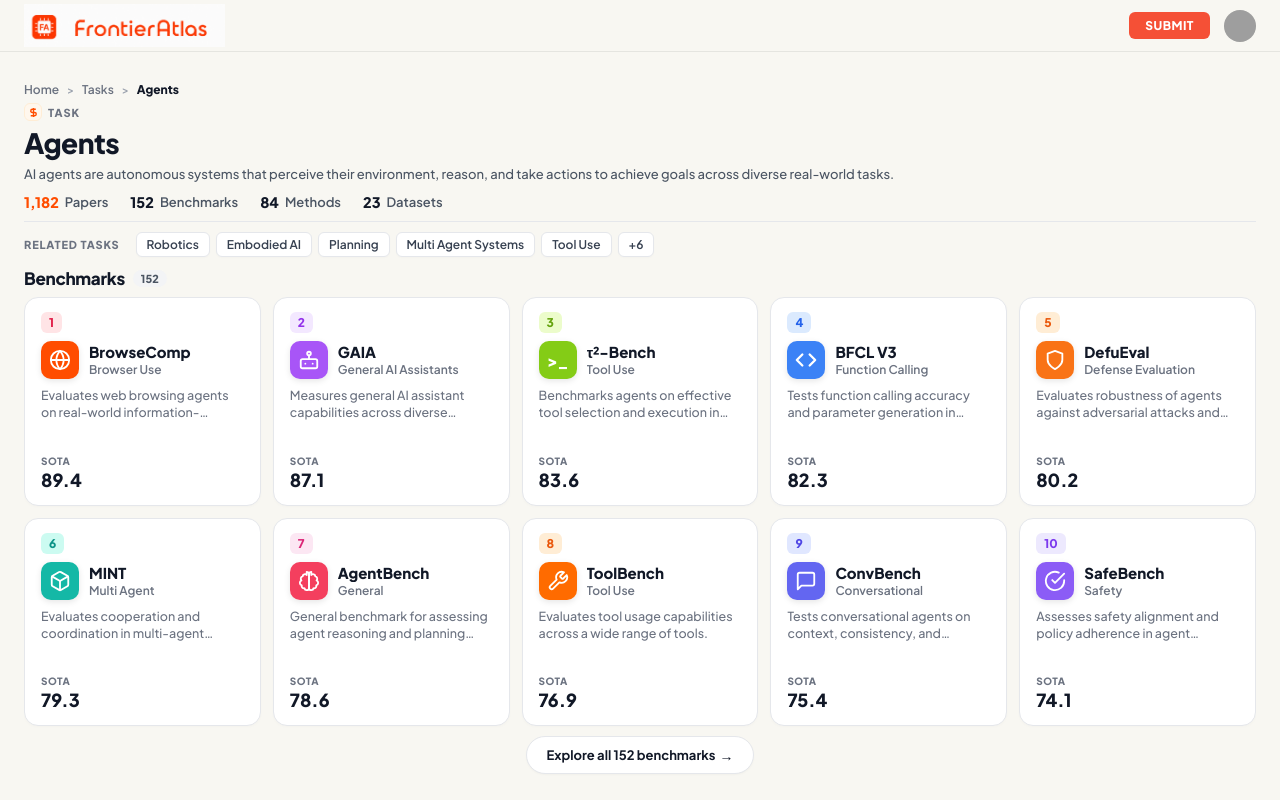
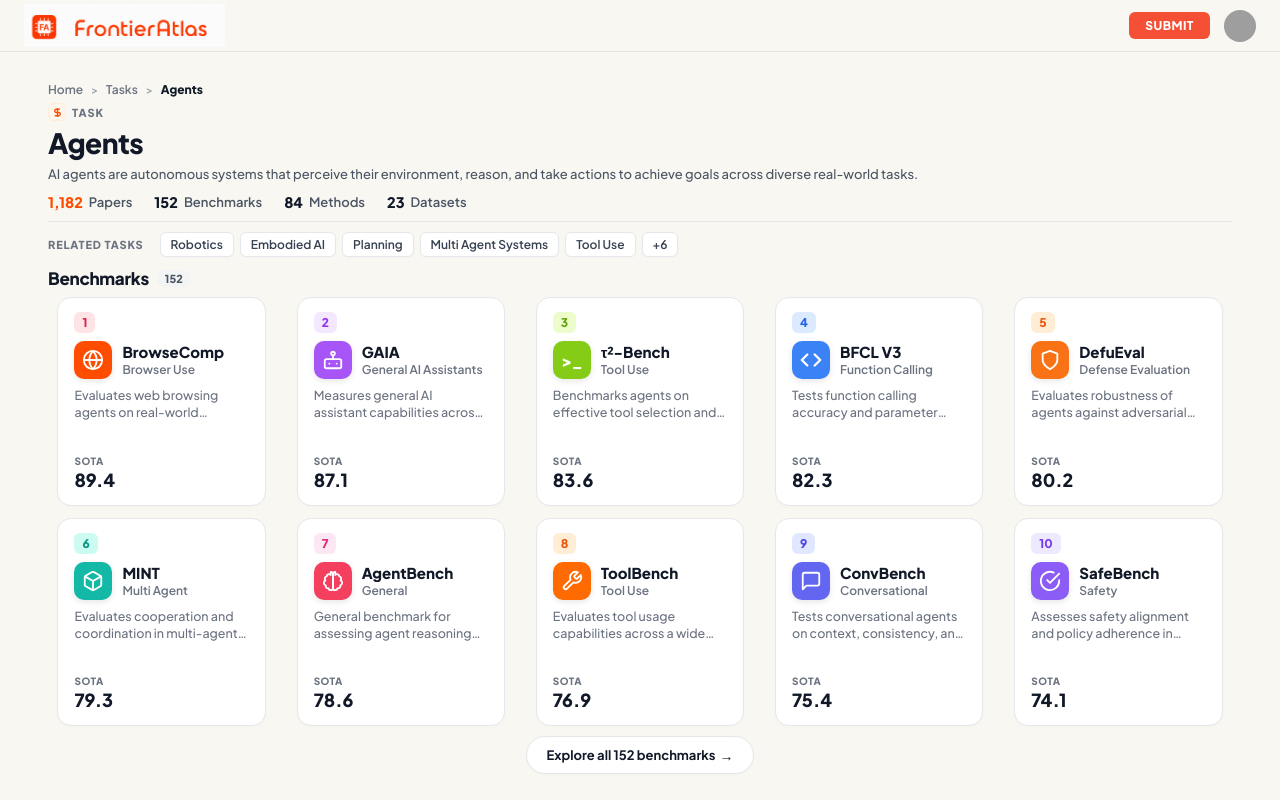
Before and after one commit to Deepak-Solanki04/Frontier_Atlas, a Next.js app: page /agents in a window 1280 px wide. Built offline with nearby package versions, Linux system fonts and the light colour scheme; grey boxes are pictures that could not be loaded.

Commit message:
style: constrain container width and lock benchmark cards to exact 1:1 square aspect ratio fitting single screen without scrolling

```diff
--- a/app/globals.css
+++ b/app/globals.css
@@ -443,12 +443,15 @@ footer.site-footer-bar {
   height: calc(100vh - 52px);
   max-height: calc(100vh - 52px);
   overflow: hidden !important;
+  display: flex;
+  justify-content: center;
 }
 
 .topic-hero-container {
   width: 100%;
+  max-width: 1280px;
   height: 100%;
-  padding: 14px 0 8px;
+  padding: 14px 24px 8px;
   display: flex;
   flex-direction: column;
   justify-content: space-between;
@@ -629,6 +632,10 @@ footer.site-footer-bar {
   box-shadow: 0 1px 3px rgba(0,0,0,0.02);
   transition: all 0.2s ease;
   height: 100%;
+  aspect-ratio: 1 / 1;
+  width: auto;
+  max-width: 100%;
+  margin: 0 auto;
   min-height: 0;
   overflow: hidden;
 }
```
